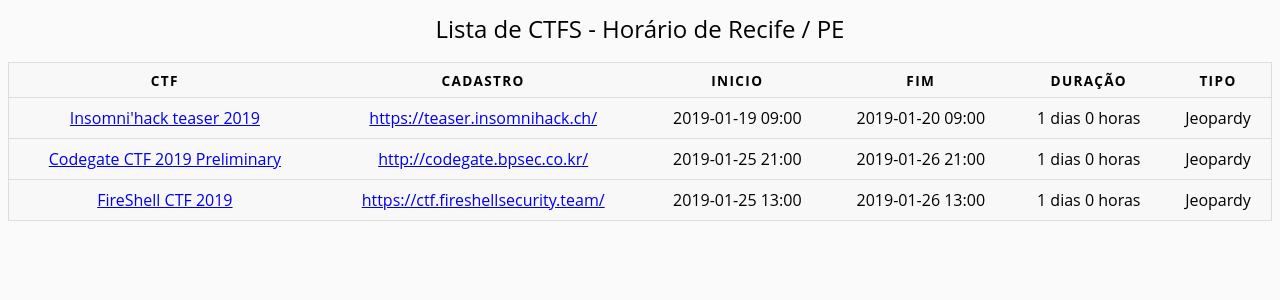
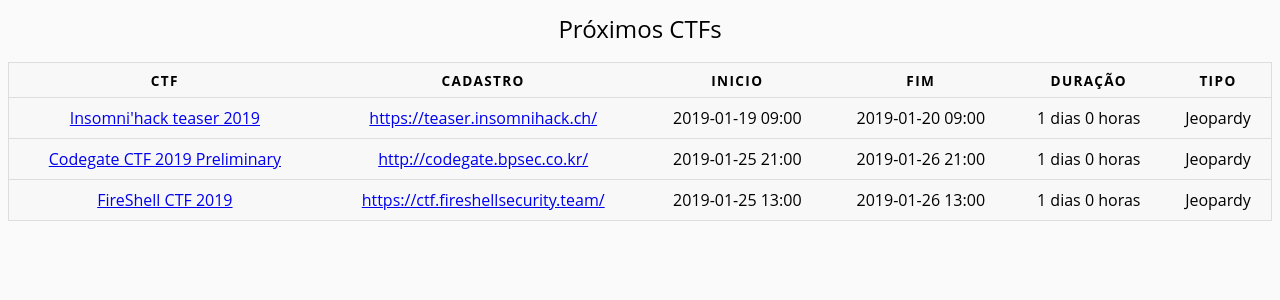
Before and after one commit to brerodrigues/ctftimebr, a Flask app: page / in a window 1280 px wide. Shown: the top 300 px of the page. Run offline with Flask 2, Linux system fonts and the light colour scheme; data comes from the database, SQL or seed files in the repository.

Commit message:
Muda caption da tabela

```diff
--- a/templates/index.html
+++ b/templates/index.html
@@ -97,7 +97,7 @@
             <table>
 
                 <caption>
-                    Lista de CTFS - Horário de Recife / PE
+                    Próximos CTFs
                 </caption>
                 <thead>
                     <tr>
```
